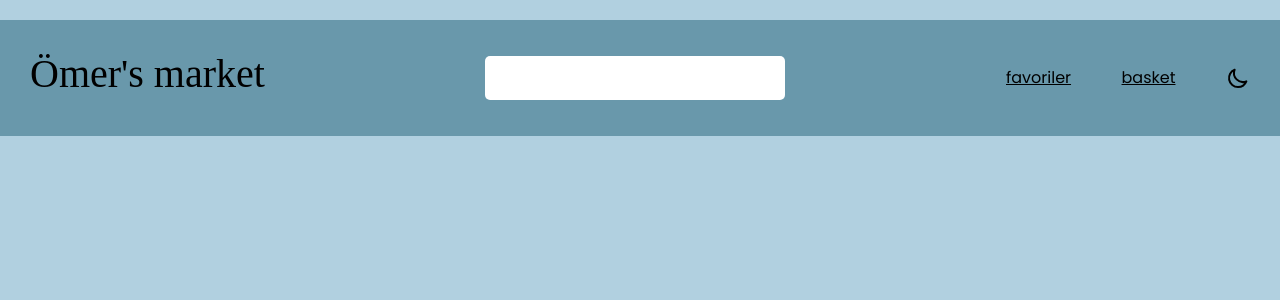
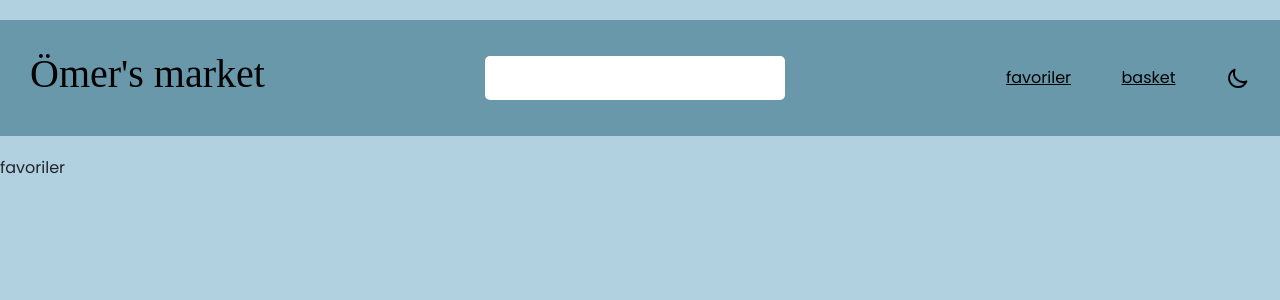
Before and after one commit to 1sahinomer1/my-shopping, a React (Create React App) app: page /favorites in a window 1280 px wide. Shown: the top 300 px of the page. Built offline with nearby package versions, Linux system fonts and the light colour scheme; a web font is replaced by a local one.

Commit message:
add new page with lazy import

```diff
--- a/src/App.tsx
+++ b/src/App.tsx
@@ -1,10 +1,12 @@
 import { BrowserRouter, Routes, Route } from 'react-router-dom';
 
 import { Header } from 'components';
-import { useState } from 'react';
+import { lazy, Suspense, useState } from 'react';
 import { ThemeProvider } from 'styled-components';
 import { darkTheme, GlobalStyles, lightTheme } from 'theme';
 import Home from './pages/Home';
+
+const Favorites = lazy(() => import('./pages/Favorites'));
 
 function App() {
   const [theme, setTheme] = useState('light');
@@ -15,7 +17,15 @@ function App() {
       <Header theme={theme} setTheme={setTheme} />
       <BrowserRouter>
         <Routes>
-          <Route path="/" element={<Home />}></Route>
+          <Route path="/" element={<Home />} />
+          <Route
+            path="/favorites"
+            element={
+              <Suspense fallback={<>yükleniyor</>}>
+                <Favorites />
+              </Suspense>
+            }
+          />
         </Routes>
       </BrowserRouter>
     </ThemeProvider>
--- /dev/null
+++ b/src/pages/Favorites.tsx
@@ -0,0 +1,5 @@
+const Favorites = () => {
+  return <div>favoriler</div>;
+};
+
+export default Favorites;
```
